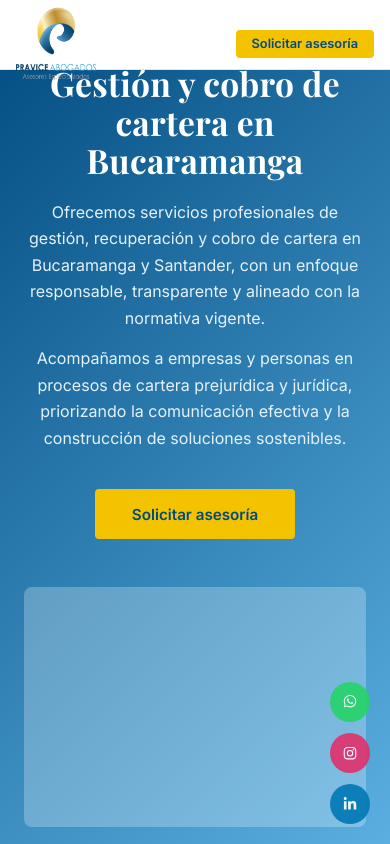
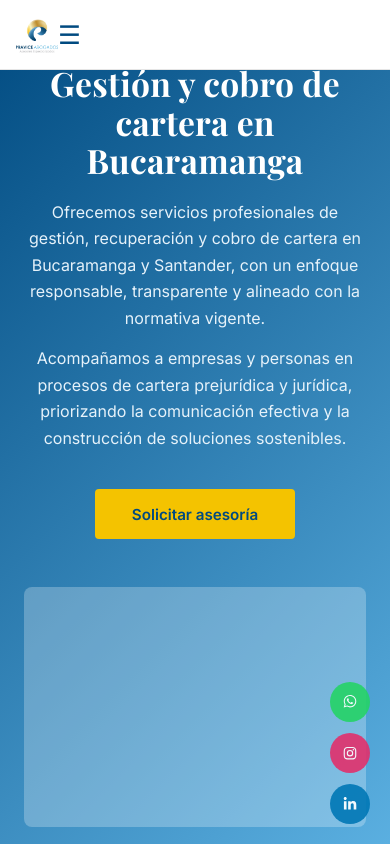
Before and after one commit to Jeffer-Andres-Tafurth-Cortes/Gestion-Cartera-Bucaramanga, a Next.js app: page / in a window 390 px wide. Shown: the top 844 px of the page. Built offline with nearby package versions, Linux system fonts and the light colour scheme.

Commit message:
Updates respondive design

```diff
--- a/src/app/components/NavBar.tsx
+++ b/src/app/components/NavBar.tsx
@@ -3,6 +3,7 @@
 import Link from "next/link";
 import styles from "../styles/NavBar.module.css";
 import Image from "next/image";
+import { useState } from "react";
 
 function handleClick() {
   window.open(
@@ -12,21 +13,18 @@ function handleClick() {
 }
 
 export default function Navbar() {
+  const [open, setOpen] = useState(false);
+
   return (
     <nav className={styles.navbar}>
-      {/* Lado izquierdo: Logo */}
+      {/* Logo */}
       <div className={styles.left}>
-        <div className={styles.logo}>
-          <Image
-            src="/logo_pravice.png"
-            alt="Logo Pravice"
-            width={80}
-            height={80}
-          />
+        <div className={styles.logoWrapper}>
+          <Image src="/logo_pravice.png" alt="Logo Pravice" fill priority />
         </div>
       </div>
 
-      {/* Centro: Menú */}
+      {/* Menú desktop */}
       <ul className={styles.center}>
         <li>
           <Link href="#inicio">Inicio</Link>
@@ -42,12 +40,40 @@ export default function Navbar() {
         </li>
       </ul>
 
-      {/* Lado derecho: CTA */}
+      {/* CTA + Hamburger */}
       <div className={styles.right}>
         <button className={styles.cta} onClick={handleClick}>
           Solicitar asesoría
         </button>
+
+        <button
+          className={styles.menuButton}
+          onClick={() => setOpen(!open)}
+          aria-label="Abrir menú"
+        >
+          ☰
+        </button>
       </div>
+
+      {/* Menú mobile */}
+      {open && (
+        <div className={styles.mobileMenu}>
+          <Link href="#inicio" onClick={() => setOpen(false)}>
+            Inicio
+          </Link>
+          <Link href="#servicios" onClick={() => setOpen(false)}>
+            Servicios
+          </Link>
+          <Link href="#nosotros" onClick={() => setOpen(false)}>
+            Nosotros
+          </Link>
+          <Link href="#contacto" onClick={() => setOpen(false)}>
+            Contacto
+          </Link>
+
+          <button onClick={handleClick}>Solicitar asesoría</button>
+        </div>
+      )}
     </nav>
   );
 }
--- a/src/app/styles/NavBar.module.css
+++ b/src/app/styles/NavBar.module.css
@@ -1,5 +1,5 @@
 /* =========================
-   NAVBAR BASE (DESKTOP)
+   NAVBAR BASE
 ========================= */
 
 .navbar {
@@ -25,15 +25,22 @@
   align-items: center;
 }
 
-.logo {
-  font-weight: 700;
-  font-size: 1.1rem;
-  color: #004a80;
-  white-space: nowrap;
+/* =========================
+   LOGO
+========================= */
+
+.logoWrapper {
+  position: relative;
+  width: 70px;
+  height: 70px;
+}
+
+.logoWrapper img {
+  object-fit: contain;
 }
 
 /* =========================
-   CENTER (MENU)
+   CENTER (DESKTOP MENU)
 ========================= */
 
 .center {
@@ -41,8 +48,8 @@
   justify-content: center;
   gap: 2rem;
   list-style: none;
+  margin: 0;
   padding: 0;
-  margin: 0;
 }
 
 .center a {
@@ -64,8 +71,12 @@
 .right {
   display: flex;
   align-items: center;
-  justify-content: flex-end;
+  gap: 1rem;
 }
+
+/* =========================
+   CTA
+========================= */
 
 .cta {
   background-color: #f4c300;
@@ -85,6 +96,61 @@
 }
 
 /* =========================
+   HAMBURGER
+========================= */
+
+.menuButton {
+  display: none;
+  background: none;
+  border: none;
+  font-size: 1.6rem;
+  cursor: pointer;
+  color: #004a80;
+}
+
+/* =========================
+   MOBILE MENU
+========================= */
+
+.mobileMenu {
+  position: fixed;
+  top: 90px;
+  left: 0;
+  width: 100%;
+  background-color: #ffffff;
+  border-top: 1px solid #e5e5e5;
+  padding: 2rem;
+
+  display: flex;
+  flex-direction: column;
+  gap: 1.5rem;
+
+  z-index: 999;
+}
+
+.mobileMenu a {
+  text-decoration: none;
+  color: #004a80;
+  font-weight: 500;
+  font-size: 1rem;
+}
+
+.mobileMenu a:hover {
+  color: #5eb3e4;
+}
+
+.mobileMenu button {
+  margin-top: 1rem;
+  align-self: flex-start;
+  background-color: #f4c300;
+  color: #004a80;
+  padding: 0.6rem 1.4rem;
+  border: none;
+  border-radius: 4px;
+  font-weight: 600;
+}
+
+/* =========================
    TABLET
 ========================= */
 
@@ -94,12 +160,13 @@
     padding: 0 2rem;
   }
 
-  .center {
-    gap: 1.5rem;
+  .logoWrapper {
+    width: 60px;
+    height: 60px;
   }
 
-  .center a {
-    font-size: 0.9rem;
+  .mobileMenu {
+    top: 80px;
   }
 }
 
@@ -113,18 +180,25 @@
     padding: 0 1.5rem;
   }
 
-  /* Ocultamos el menú central */
+  .logoWrapper {
+    width: 48px;
+    height: 48px;
+  }
+
   .center {
     display: none;
   }
 
-  .logo {
-    font-size: 1rem;
+  .cta {
+    display: none;
   }
 
-  .cta {
-    padding: 0.45rem 1.1rem;
-    font-size: 0.85rem;
+  .menuButton {
+    display: block;
+  }
+
+  .mobileMenu {
+    top: 70px;
   }
 }
 
@@ -137,8 +211,8 @@
     padding: 0 1rem;
   }
 
-  .cta {
-    padding: 0.4rem 1rem;
-    font-size: 0.8rem;
+  .logoWrapper {
+    width: 42px;
+    height: 42px;
   }
 }
```
